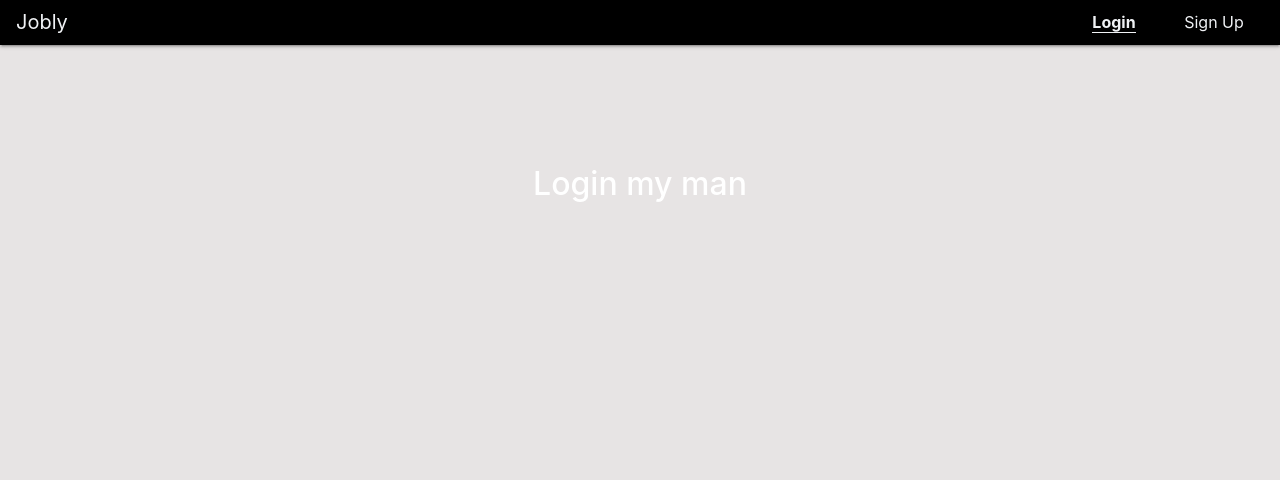
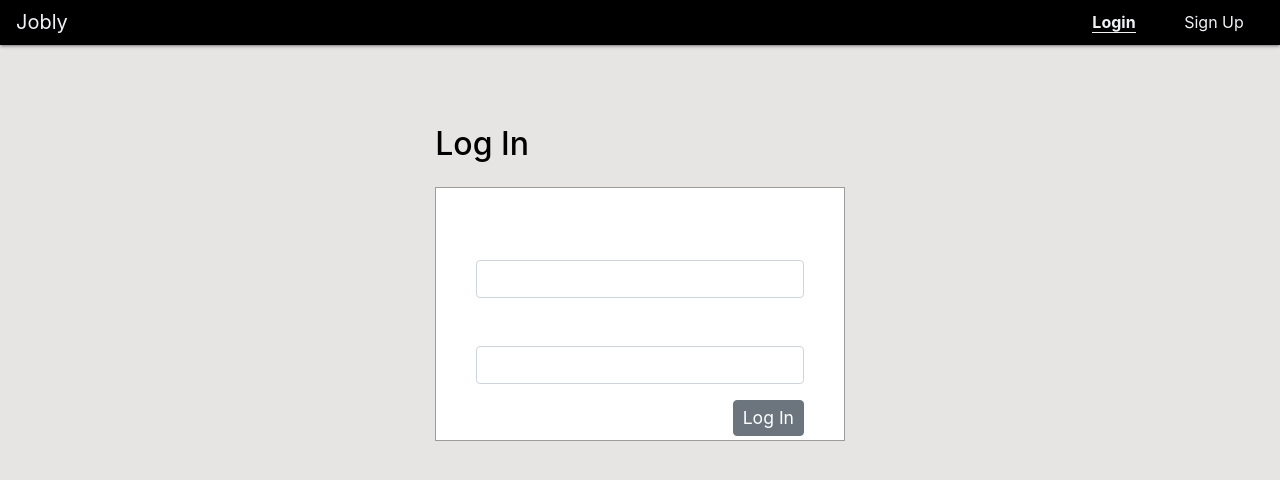
Before and after one commit to dferes/ExpressReactJobly, a React (Create React App) app: page /login in a window 1280 px wide. Shown: the top 480 px of the page. Built offline with nearby package versions, Linux system fonts and the light colour scheme; no server answers.

Commit message:
Boilerplate for login form

```diff
--- a/src/Login.js
+++ b/src/Login.js
@@ -1,9 +1,51 @@
-import React from 'react';
+import React, { useState } from 'react';
+import { Form, Button, FormGroup, Label, Input } from 'reactstrap';
+import JoblyApi from './api';
+import './Login.css';
+
 
 const Login = () => {
+  const [ formData, setFormData ] = useState({ username: '', password: ''});
+
+  const handleLoginChange = evt => {
+    const { name, value } = evt.target;
+    setFormData( data => ({...data, [name]: value}));
+    console.log('formData: ', formData);
+  };
+
+  const handleLoginSubmit = async evt => {
+    evt.preventDefault();
+    await JoblyApi.logIn
+
+  };
+
   return (
-    <div>
-      <h2>Login my man</h2>
+    <div className='login-form-div'>
+      <h2 className='login-message' >Log In</h2>
+      <Form className='login-form' onSubmit={handleLoginSubmit}>
+        <FormGroup>
+          <Label for='username'>Username</Label>
+            <Input
+              type='text'
+              name='username'
+              id='username'
+              value={formData.username}
+              onChange={handleLoginChange}
+            />
+        </FormGroup>
+
+        <FormGroup>
+          <Label for='password'>Username</Label>
+            <Input
+              type='password'
+              name='password'
+              id='password'
+              value={formData.password}
+              onChange={handleLoginChange}
+            />
+        </FormGroup>
+        <Button className='login-button'>Log In</Button>
+      </Form>
     </div>
   );
 }
```
